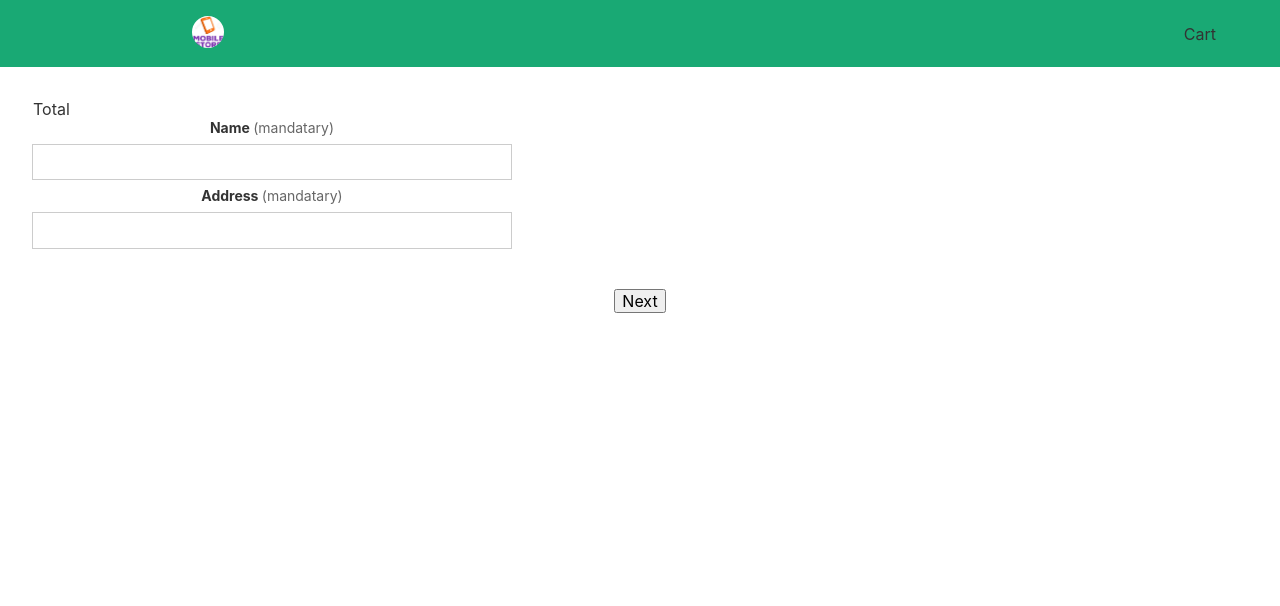
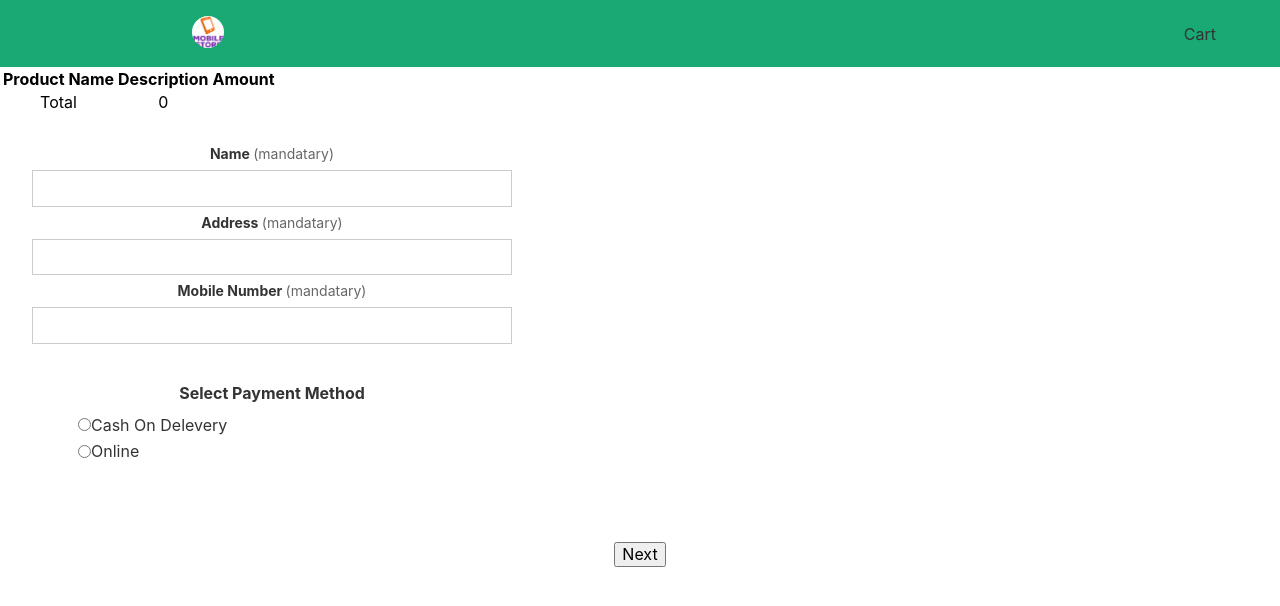
Before and after one commit to saifmohammed199/online-mobilestore, a React (Create React App) app: page /purchase in a window 1280 px wide. Shown: the top 606 px of the page. Built offline with nearby package versions, Linux system fonts and the light colour scheme.

Commit message:
changes made added total,radio buttions'

```diff
--- a/src/App.js
+++ b/src/App.js
@@ -50,7 +50,8 @@ class App extends Component {
     super(props)
     this.state = {
       data: data,
-      purchaseItems: []
+      purchaseItems: [],
+      signin:false
     }
   }
   handler = (purchaseItem) => {
@@ -68,7 +69,7 @@ class App extends Component {
         <Router>
          <Navbar/>
           <Switch>
-            <Route exact path='/home' render={(props) => <Home data={data} action={this.handler}  />}/>
+            <Route exact path='/home' render={(props) => <Home data={data} action={this.handler} signin={this.state.signin}  />}/>
             <Route path='/cart' render={(props)=><Cart purchaseItems={purchaseItems} action={this.handler}/>} />
             <Route path='/purchase' render={(props)=><Purchase purchaseItems={purchaseItems}/>}/>
             <Route path='/signin' component={Signin} />
--- a/src/components/cart.js
+++ b/src/components/cart.js
@@ -1,10 +1,12 @@
-import React,{Component} from 'react'
-import { Link} from 'react-router-dom'
+import React, { Component } from 'react'
+import { Link } from 'react-router-dom'
 
-class Cart extends Component{
-
-    render(){
-        return(
+class Cart extends Component {
+  render () {
+    const total = this.props.purchaseItems.reduce((initialValue, item) => {
+      return initialValue + item.amount
+    }, 0)
+    return (
       <div>
         <table>
           <thead>
@@ -14,7 +16,8 @@ class Cart extends Component{
               <th>Amount</th>
             </tr>
           </thead>
-            <tbody>{this.props.purchaseItems.map((items)=>(
+          <tbody>
+            {this.props.purchaseItems.map(items => (
               <tr>
                 <td>{items.name}</td>
                 <td>{items.description}</td>
@@ -23,7 +26,7 @@ class Cart extends Component{
             ))}
             <tr>
               <td>Total</td>
-                <td>{}</td>
+              <td>{total}</td>
             </tr>
           </tbody>
         </table>
--- a/src/components/home.js
+++ b/src/components/home.js
@@ -3,11 +3,13 @@ import { Link, withRouter } from 'react-router-dom'
 
 class Home extends Component {
   onClickPurchase = dataValue => {
-    if ('') {
+    if (this.props.signin===true) {
       console.log('clocled')
       this.props.action(dataValue)
+      this.props.history.push('/purchase')
     } else {
       console.log('not working')
+      this.props.action(dataValue)
       this.props.history.push('/signin')
     }
   }
--- a/src/components/purchase.js
+++ b/src/components/purchase.js
@@ -1,13 +1,22 @@
-import React, { Component } from 'react';
+import React, { Component } from 'react'
 
 class Purchase extends Component {
-    render() {
+  render () {
+    const total = this.props.purchaseItems.reduce((initialValue, item) => {
+      return initialValue + item.amount
+    }, 0)
     return (
       <div>
-                <form className="pa4 black-80">
-                <div className="measure">
-                    {/* <h1> you selected {this.props.purchaseItems.length > 0  && this.props.purchaseItems[0].name}</h1> */}
-                    <tbody>{this.props.purchaseItems.map((items)=>(
+        <table>
+          <thead>
+            <tr>
+              <th>Product Name</th>
+              <th>Description</th>
+              <th>Amount</th>
+            </tr>
+          </thead>
+          <tbody>
+            {this.props.purchaseItems.map(items => (
               <tr>
                 <td>{items.name}</td>
                 <td>{items.description}</td>
@@ -16,21 +25,56 @@ class Purchase extends Component {
             ))}
             <tr>
               <td>Total</td>
-                <td>{}</td>
+              <td>{total}</td>
             </tr>
           </tbody>
-                    <label htmlFor="name" className="f6 b db mb2">Name <span className="normal black-60">(mandatary)</span></label>
-                    <input id="name" className="input-reset ba b--black-20 pa2 mb2 db w-100" type="text"/>
-                    <label htmlFor="name" className="f6 b db mb2">Address <span className="normal black-60">(mandatary)</span></label>
-                    <input id="name" className="input-reset ba b--black-20 pa2 mb2 db w-100" type="text"/>
+        </table>
+        <form className='pa4 black-80 center'>
+          <div className='measure'>
+            <label htmlFor='name' className='f6 b db mb2'>
+              Name <span className='normal black-60'>(mandatary)</span>
+            </label>
+            <input
+              id='name'
+              className='input-reset ba b--black-20 pa2 mb2 db w-100'
+              type='text'
+            />
+            <label htmlFor='name' className='f6 b db mb2'>
+              Address <span className='normal black-60'>(mandatary)</span>
+            </label>
+            <input
+              id='name'
+              className='input-reset ba b--black-20 pa2 mb2 db w-100'
+              type='text'
+            />
+            <label htmlFor='number' className='f6 b db mb2'>
+              Mobile Number <span className='normal black-60'>(mandatary)</span>
+            </label>
+            <input
+              id='number'
+              className='input-reset ba b--black-20 pa2 mb2 db w-100'
+              type='number'
+            />
+
+            <div class='pa4'>
+              <fieldset id='favorite_movies' class='bn'>
+                <legend class='fw7 mb2'>Select Payment Method</legend>
+                  <div class='flex items-center mb2'>
+                    <input type="radio" name="indoor-outdoor"/>
+                    <label> Cash On Delevery</label>
+                  </div>
+                  <div class='flex items-center mb2'>
+                    <input type="radio" name="indoor-outdoor"/>
+                    <label> Online</label>
+                  </div>
+              </fieldset>
+            </div>
           </div>
         </form>
         <button>Next</button>
       </div>
-        );
+    )
   }
 }
 
-
-
-export default Purchase;
+export default Purchase
--- a/src/components/signin.js
+++ b/src/components/signin.js
@@ -3,7 +3,7 @@ import React, { Component } from 'react'
 
 export default class Signin extends Component {
   onRouteChange=()=>{
-    this.props.history.push('/home')
+    this.props.history.push('/purchase')
 }
   render () {
     return (
```
Lines whose indentation alone changed are shown as unchanged.
